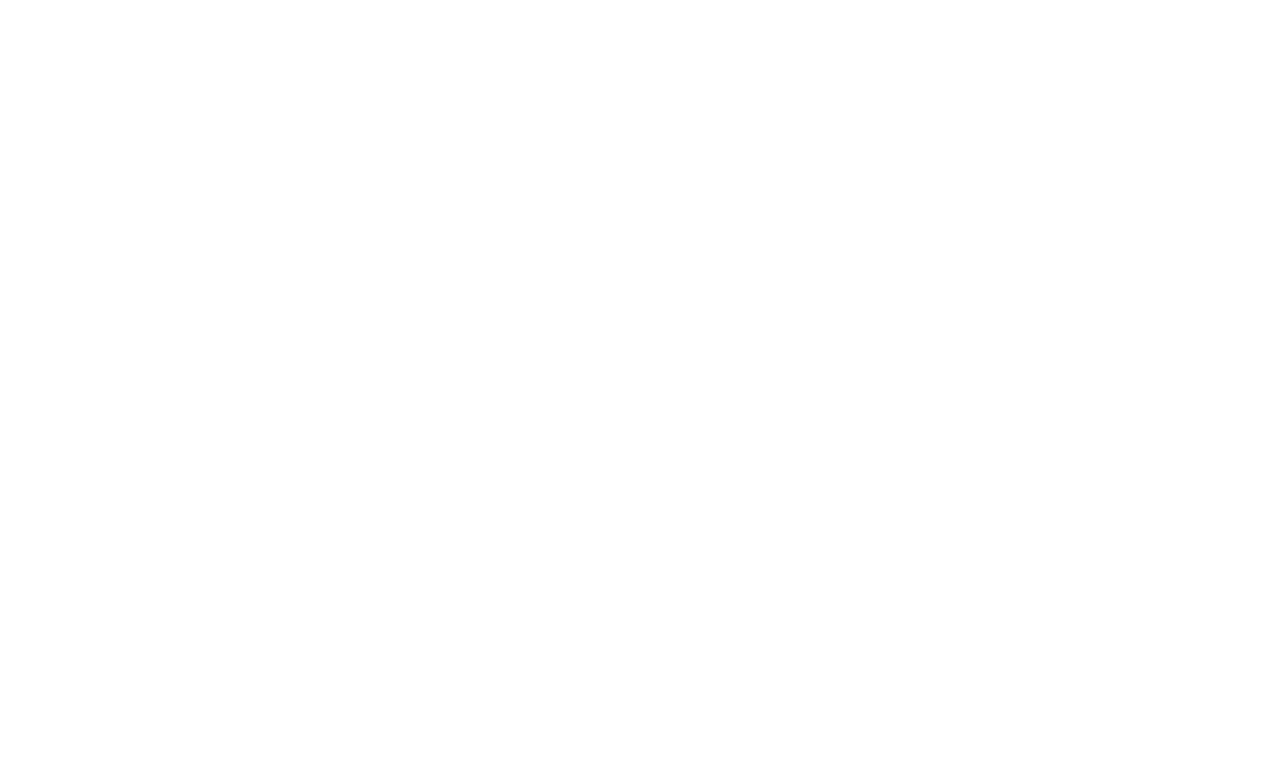
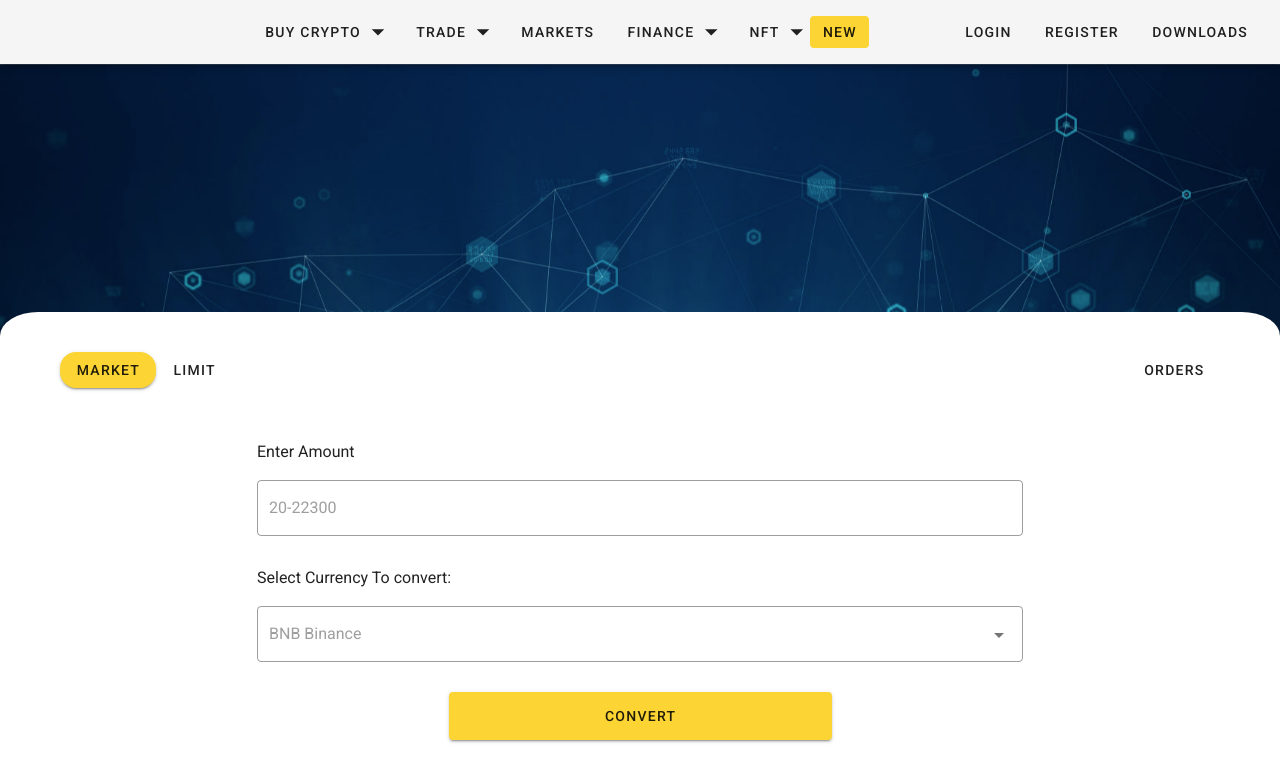
Before and after one commit to muhammadali5318/binance-frontend, a Vue app: page /CurrencyConverter in a window 1280 px wide. Shown: the top 782 px of the page. Built offline with nearby package versions, Linux system fonts and the light colour scheme.

Commit message:
Deposit Fiet and Currency Converter Completed

```diff
--- /dev/null
+++ b/src/components/KYCTermsAndConditions.vue
@@ -0,0 +1,8 @@
+<template>
+    <h1>Terms and conditions</h1>
+</template>
+<script>
+export default {
+    name: "KYCTermsAndConditions"
+}
+</script>
--- a/src/router/index.js
+++ b/src/router/index.js
@@ -2,6 +2,8 @@ import Vue from 'vue'
 import VueRouter from 'vue-router'
 import Home from '../views/Home.vue'
 import DepositFiet from '../views/DepositFiet.vue'
+import CurrencyConverter from '../views/CurrencyConverter.vue'
+import KYCVerification from '../views/KYCVerification.vue'
 import Login from '../components/login.vue'
 import SignUp from '../components/SignUp.vue'
 import NewDeviceForm from '../components/NewDeviceForm'
@@ -34,6 +36,16 @@ const routes = [{
         name: 'DepositFiet',
         component: DepositFiet
     },
+    {
+        path: '/CurrencyConverter',
+        name: 'CurrencyConverter',
+        component: CurrencyConverter
+    },
+    {
+        path: '/KYCVerification',
+        name: 'KYCVerification',
+        component: KYCVerification
+    },
     // {
     //   path: '/about',
     //   name: 'About',
--- /dev/null
+++ b/src/views/CurrencyConverter.vue
@@ -0,0 +1,80 @@
+<template>
+  <div class=" pt-2 wrapper" style="height: 100vh">
+    <NavBar />
+
+    <v-sheet height="100vh" class="main-sheet">
+      <v-container
+        class="
+          py-10
+          d-flex
+          justify-lg-space-between
+          align-center
+          overflow-hidden
+        "
+      >
+        <div>
+          <v-btn class="background rounded-xl">Market</v-btn>
+          <v-btn text>Limit</v-btn>
+        </div>
+        <v-btn text>Orders</v-btn>
+      </v-container>
+      <v-container>
+        <v-row justify="center">
+          <v-col  cols="12" lg="8" xl="8" md="8" sm="12" xs="12">
+            <p>Enter Amount</p>
+            <v-text-field
+              outlined
+              color="rgb(252, 213, 53)"
+              placeholder="20-22300"
+              required
+            ></v-text-field>
+            <p>Select Currency To convert: </p>
+            <v-select
+              outlined
+              :items="Currency"
+              color="rgb(252, 213, 53)"
+              placeholder="BNB Binance"
+              required
+            ></v-select>
+            <div class="d-flex justify-center">
+
+            <v-btn width="50%" class="py-6 background">
+                Convert
+            </v-btn>
+            </div>
+          </v-col>
+        </v-row>
+      </v-container>
+    </v-sheet>
+  </div>
+</template>
+
+<script>
+import NavBar from "@/components/NavBar.vue";
+// import { component } from 'vue/types/umd'
+export default {
+  name: "CurrencyConverter",
+  components: {
+    NavBar,
+  },
+  data() {
+    return {
+      Currency: ["Bitcoin", "Etherem", "Doge Coin"],
+    };
+  },
+};
+</script>
+
+<style scoped>
+.main-sheet {
+  margin-top: 15rem;
+  border-radius: 3%;
+}
+.wrapper {
+  background: url("../assets/otc.jpg");
+  background-repeat: no-repeat;
+  background-position: center;
+  background-size: cover;
+  overflow-y: auto;
+}
+</style>
--- a/src/views/DepositFiet.vue
+++ b/src/views/DepositFiet.vue
@@ -1,5 +1,5 @@
 <template>
-  <div>
+  <section>
     <NavBar />
     <div class="py-6 grey lighten-5">
       <v-container>
@@ -90,7 +90,7 @@
       </v-row>
     </v-container>
     <section class="d-flex flex-column justify-center align-center"></section>
-  </div>
+  </section>
   <!-- *************************************************** -->
 </template>
 
--- /dev/null
+++ b/src/views/KYCVerification.vue
@@ -0,0 +1,73 @@
+<template>
+  <v-stepper v-model="e1">
+    <v-stepper-header>
+      <v-stepper-step :complete="e1 > 1" step="1">
+        Application Data
+      </v-stepper-step>
+
+      <v-divider></v-divider>
+
+      <v-stepper-step :complete="e1 > 2" step="2">
+        Tax Residency
+      </v-stepper-step>
+
+      <v-divider></v-divider>
+
+      <v-stepper-step :complete="e1 > 3" step="3">
+        Identity Documents
+      </v-stepper-step>
+
+      <v-divider></v-divider>
+      <v-stepper-step step="4"> Address </v-stepper-step>
+    </v-stepper-header>
+
+    <v-stepper-items>
+      <v-stepper-content  step="1">
+        <KYCTermsAndConditions />
+
+<div class="my-5">
+        <v-btn color="primary" @click="e1 = 2"> Continue </v-btn>
+        <v-btn text> Cancel </v-btn>
+</div>
+      </v-stepper-content>
+
+      <v-stepper-content step="2">
+        <v-card class="mb-12" color="grey lighten-1" height="200px"></v-card>
+
+        <v-btn color="primary" @click="e1 = 3"> Continue </v-btn>
+
+        <v-btn text> Cancel </v-btn>
+      </v-stepper-content>
+
+      <v-stepper-content step="3">
+        <v-card class="mb-12" color="grey lighten-1" height="200px"></v-card>
+
+        <v-btn color="primary" @click="e1 = 4"> Continue </v-btn>
+
+        <v-btn text> Cancel </v-btn>
+      </v-stepper-content>
+
+      <v-stepper-content step="4">
+        <v-card class="mb-12" color="grey lighten-1" height="200px"></v-card>
+
+        <v-btn color="primary" @click="e1 = 1"> Continue </v-btn>
+
+        <v-btn text> Cancel </v-btn>
+      </v-stepper-content>
+    </v-stepper-items>
+  </v-stepper>
+</template>
+<script>
+import KYCTermsAndConditions from "@/components/KYCTermsAndConditions.vue";
+export default {
+  name: "KYCVerification",
+  components: {
+    KYCTermsAndConditions,
+  },
+  data() {
+    return {
+      e1: 1,
+    };
+  },
+};
+</script>
```
Also changed, not shown: src/assets/otc.jpg (added), src/assets/otc.png (added).
